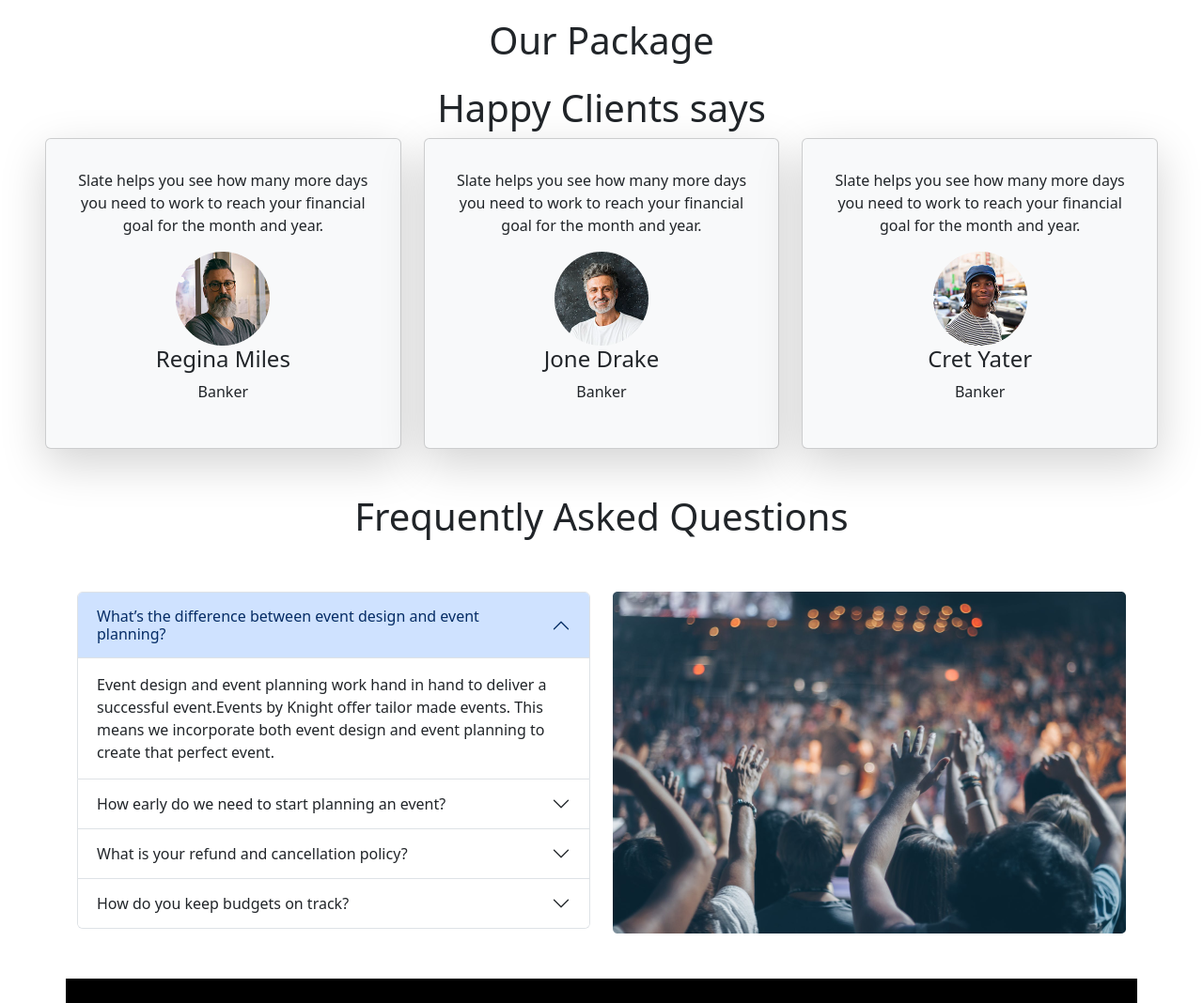
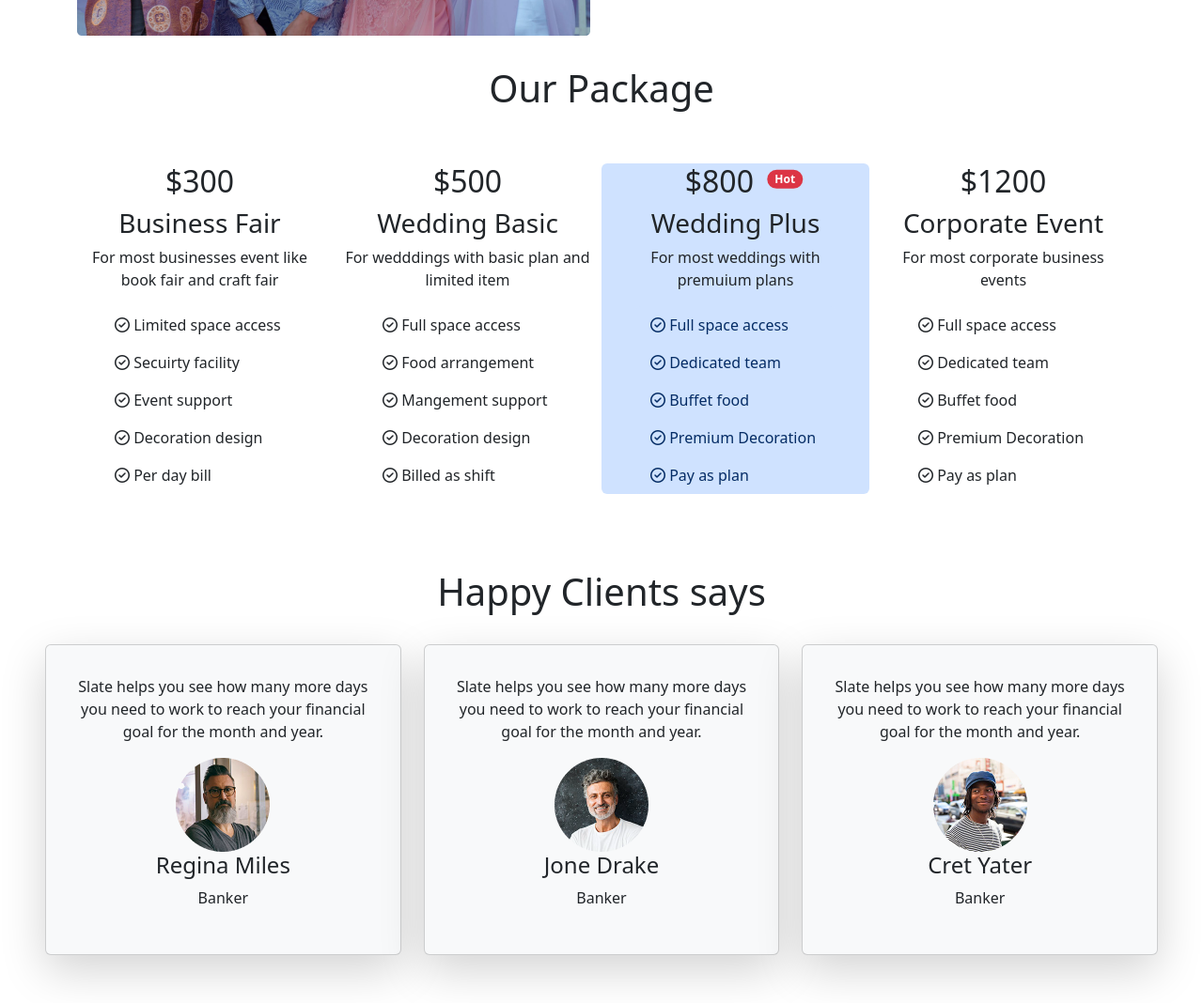
Before and after one commit to abedin-ashraf/convention-center-bootstrap, a plain HTML site: page index.html in a window 1280 px wide. Shown: the part 1032-2100 px from the top of the page at 94% size. Drawn offline with nearby package versions, Linux system fonts and the light colour scheme.

Commit message:
final commit

```diff
--- a/index.html
+++ b/index.html
@@ -37,7 +37,7 @@
                             <a class="nav-link" href="#">Contact</a>
                         </li>
                         <li class="nav-item">
-                            <a class="nav-link" href="#">Subscribe</a>
+                            <a class="nav-link" href="#subscribe">Subscribe</a>
                         </li>
                     </ul>
                 </div>
@@ -110,15 +110,20 @@
             </button>
         </div>
     </header>
+    <p class="text-end pt-2">
+        <img src="icons/Vector.svg" alt=""> 20% off on next booking<button type="button" class="btn-close"
+            aria-label="Close"></button>
+    </p>
     <main class="p-5">
         <section class="py-3">
             <div class="container text-center">
                 <div class="row">
-                    <div class="col">
-                        <img src="images/wedding.png" alt="">
+                    <div class="col-sm-12 col-md-6">
+                        <img class="img-fluid" src="images/wedding.png" alt="">
                     </div>
-                    <div class="col">
+                    <div class="col-sm-12 col-md-6">
                         <h1>Every Moment is Precious</h1>
+
                         <p>Every moment is precious because time is a non-renewable resource that can never be regained
                             once it's gone. Every passing second is an opportunity to make a difference in our lives and
                             the lives of others. By valuing each moment and using it wisely, we can create a life filled
@@ -127,43 +132,110 @@
                                 target="_blank"
                                 href="https://semo.edu/student-support/health-wellness/rec-services/reservations.html">Explore
                                 Our Album <i class="fa-solid fa-arrow-right"></i></a></button>
+
+
                     </div>
                 </div>
 
             </div>
 
         </section>
-        <section>
-            <!-- Modal  -->
-            <div class="modal" tabindex="-1">
-                <div class="modal-dialog">
-                    <div class="modal-content">
-                        <div class="modal-header">
-                            <h5 class="modal-title">Modal title</h5>
-                            <button type="button" class="btn-close" data-bs-dismiss="modal" aria-label="Close"></button>
-                        </div>
-                        <div class="tect-primary">
-                            <p>Modal body text goes here.</p>
-                        </div>
-                        <div class="modal-footer">
-                            <button type="button" class="btn btn-secondary" data-bs-dismiss="modal">Close</button>
-                            <button type="button" class="btn btn-primary">Save changes</button>
-                        </div>
+        <!-- Our Packages  -->
+        <section class="py-3">
+            <h1 class="text-center">Our Package</h1>
+            <div class="container text-center py-5 ">
+                <div class="row g-4">
+                    <div class="col-sm">
+                        <h2>$300</h2>
+                        <h3>Business Fair</h3>
+                        <p>For most businesses event like book fair and craft fair</p>
+                        <ul class="list-group text-start">
+                            <li class="list-group-item border-0 mx-4"><i
+                                    class="fa-sharp fa-regular fa-circle-check"></i> Limited space access</li>
+                            <li class="list-group-item border-0 mx-4"><i
+                                    class="fa-sharp fa-regular fa-circle-check"></i> Secuirty facility</li>
+                            <li class="list-group-item border-0 mx-4"><i
+                                    class="fa-sharp fa-regular fa-circle-check"></i> Event support</li>
+                            <li class="list-group-item border-0 mx-4"><i
+                                    class="fa-sharp fa-regular fa-circle-check"></i> Decoration design</li>
+                            <li class="list-group-item border-0 mx-4"><i
+                                    class="fa-sharp fa-regular fa-circle-check"></i> Per day bill</li>
+                        </ul>
+
+                    </div>
+                    <div class="col-sm">
+                        <h2>$500</h2>
+                        <h3>Wedding Basic</h3>
+                        <p>For wedddings with basic plan and limited item</p>
+                        <ul class="list-group text-start">
+                            <li class="list-group-item border-0 mx-4"><i
+                                    class="fa-sharp fa-regular fa-circle-check"></i> Full space access</li>
+                            <li class="list-group-item border-0 mx-4"><i
+                                    class="fa-sharp fa-regular fa-circle-check"></i> Food arrangement</li>
+                            <li class="list-group-item border-0 mx-4"><i
+                                    class="fa-sharp fa-regular fa-circle-check"></i> Mangement support</li>
+                            <li class="list-group-item border-0 mx-4"><i
+                                    class="fa-sharp fa-regular fa-circle-check"></i> Decoration design</li>
+                            <li class="list-group-item border-0 mx-4"><i
+                                    class="fa-sharp fa-regular fa-circle-check"></i> Billed as shift</li>
+                        </ul>
+                    </div>
+                    <div class="col-sm rounded" style="background-color: #cfe2ff;">
+
+
+                        <h2>$800
+                            <!-- <span class="badge bg-danger rounded-pill">14</span> -->
+                            <button type="button" class="btn position-relative">
+                                <span
+                                    class="position-absolute top-0 start-100 translate-middle badge rounded-pill bg-danger">
+                                    Hot
+                                    <span class="visually-hidden">unread messages</span>
+                                </span>
+                            </button>
+                        </h2>
+                        <h3>Wedding Plus</h3>
+                        <p>For most weddings with premuium plans</p>
+                        <ul class="list-group text-start">
+                            <li class="list-group-item list-group-item-primary border-0 mx-4"><i
+                                    class="fa-sharp fa-regular fa-circle-check"></i> Full space access</li>
+                            <li class="list-group-item list-group-item-primary border-0 mx-4"><i
+                                    class="fa-sharp fa-regular fa-circle-check"></i> Dedicated team</li>
+                            <li class="list-group-item list-group-item-primary border-0 mx-4"><i
+                                    class="fa-sharp fa-regular fa-circle-check"></i> Buffet food</li>
+                            <li class="list-group-item list-group-item-primary border-0 mx-4"><i
+                                    class="fa-sharp fa-regular fa-circle-check"></i> Premium Decoration</li>
+                            <li class="list-group-item list-group-item-primary border-0 mx-4"><i
+                                    class="fa-sharp fa-regular fa-circle-check"></i> Pay as plan</li>
+                        </ul>
+
+                    </div>
+                    <div class="col-sm">
+                        <h2>$1200</h2>
+                        <h3>Corporate Event</h3>
+                        <p>For most corporate business events</p>
+                        <ul class="list-group text-start">
+                            <li class="list-group-item border-0 mx-4"><i
+                                    class="fa-sharp fa-regular fa-circle-check"></i> Full space access</li>
+                            <li class="list-group-item border-0 mx-4"><i
+                                    class="fa-sharp fa-regular fa-circle-check"></i> Dedicated team</li>
+                            <li class="list-group-item border-0 mx-4"><i
+                                    class="fa-sharp fa-regular fa-circle-check"></i> Buffet food</li>
+                            <li class="list-group-item border-0 mx-4"><i
+                                    class="fa-sharp fa-regular fa-circle-check"></i> Premium Decoration</li>
+                            <li class="list-group-item border-0 mx-4"><i
+                                    class="fa-sharp fa-regular fa-circle-check"></i> Pay as plan</li>
+                        </ul>
                     </div>
                 </div>
             </div>
-        </section>
-        <!-- Our Packages  -->
-        <section class="py-3">
-            <h1 class="text-center">Our Package</h1>
 
         </section>
 
         <!-- Happy Clients says  -->
-        <section>
+        <section class="py-3">
             <h1 class="text-center">Happy Clients says</h1>
 
-            <div class="row row-cols-1 row-cols-md-3 g-4">
+            <div class="row row-cols-1 row-cols-md-3 g-4 py-4">
                 <div class="col">
                     <div class="card text-center shadow-lg p-3 mb-5 bg-light rounded">
                         <div class="card-body">
@@ -198,46 +270,14 @@
                     </div>
                 </div>
             </div>
-
-            <!-- <div class="container pt-5">
-                <div class="row gy-5">
-                    <div class="col">
-                        <div class="text-center">
-                            <p>Slate helps you see how many more days you need to work to reach your financial goal for
-                                the month and year.</p>
-                            <img width="100px" height="100px" src="images/person 1.png" alt="">
-                            <h4>Regina Miles</h4>
-                            <p>Banker</p>
-                        </div>
-                    </div>
-                    <div class="col">
-                        <div class="text-center">
-                            <p>Slate helps you see how many more days you need to work to reach your financial goal for
-                                the month and year.</p>
-                            <img width="100px" height="100px" src="images/person 2.png" alt="">
-                            <h4>Jone Drake</h4>
-                            <p>Banker</p>
-                        </div>
-                    </div>
-                    <div class="col">
-                        <div class="text-center">
-                            <p>Slate helps you see how many more days you need to work to reach your financial goal for
-                                the month and year.</p>
-                            <img width="100px" height="100px" src="images/person 3.png" alt="">
-                            <h4>Cret Yater</h4>
-                            <p>Banker</p>
-                        </div>
-                    </div>
-                </div>
-            </div> -->
         </section>
 
         <!-- Frequently Asked Questions -->
-        <section>
+        <section class="py-3">
             <h1 class="text-center">Frequently Asked Questions</h1>
             <div class="container pt-5">
-                <div class="row">
-                    <div class="col">
+                <div class="row align-items-center">
+                    <div class="col-sm-12 col-md-6">
                         <div class="accordion" id="accordionPanelsStayOpenExample">
                             <div class="accordion-item">
                                 <h2 class="accordion-header" id="panelsStayOpen-headingOne">
@@ -313,19 +353,34 @@
                         </div>
                     </div>
 
-                    <div class="col">
-                        <img src="images/people.png" alt="">
+                    <div class="col-sm-12 col-md-6">
+                        <img class="img-fluid" src="images/people.png" alt="">
                     </div>
                 </div>
             </div>
 
 
+        </section class="py-3">
+        <!-- Subscribe to our newsletter -->
+        <section class="container text-center mt-5 md-m-5" id="subscribe">
+            <div class="row border border-secondary-subtle rounded p-5">
+                <div class="col">
+                    <h1>Stay in touch</h1>
+                    <p>Subscribe to our newsletter so we can span you with offers and discounts.</p>
+                    <div class="form-floating mb-3 m-5">
+                        <input type="email" class="form-control" id="floatingInput" placeholder="name@example.com">
+                        <label for="floatingInput">Email address</label>
+                    </div>
+                    <button type="button" class="btn btn-primary btn-sm">Yes! I love a good deal</button>
+                    <button type="button" class="btn btn-secondary btn-sm">No. I would prefer to waste money</button>
+                </div>
+
+            </div>
         </section>
-
     </main>
 
     <footer>
-        <div class="container text-center bg-black text-white pt-5">
+        <div class="container text-center bg-black text-white">
             <div class="row align-items-center">
                 <div class="col"><small><i class="fa-regular fa-copyright"></i> 2023. All rights reserved.</small></div>
                 <div class="col ">
```
